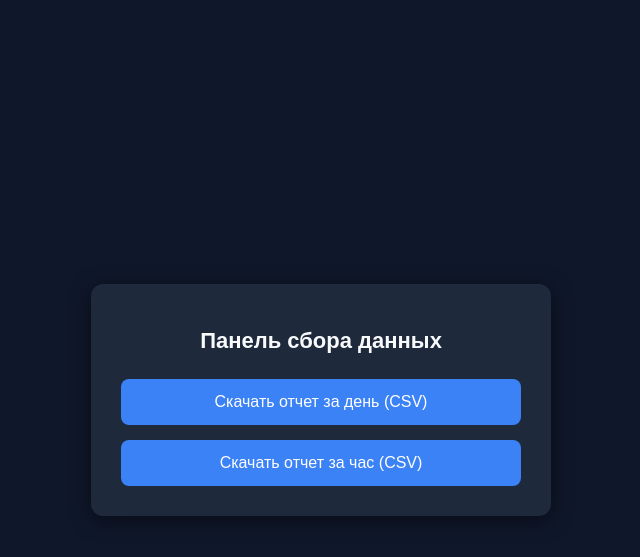
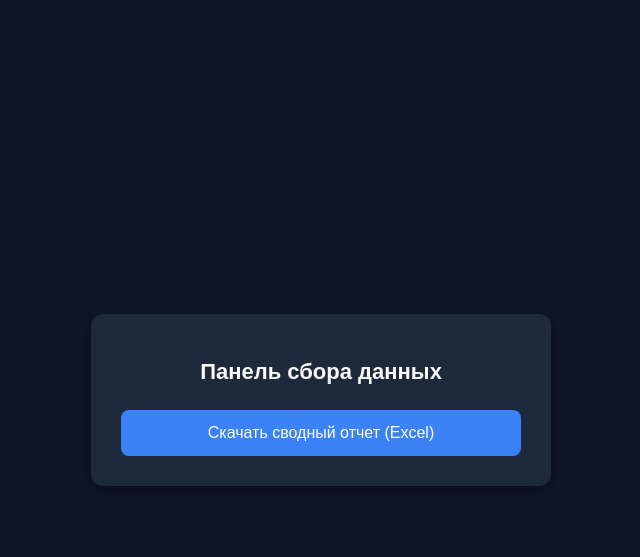
Before and after one commit to umid4219/callbot, a Flask app: page / in a window 1280 px wide. Shown: the top 557 px of the page, without its empty margins (319-959 px from the left). Run offline with Flask 3, Linux system fonts and the light colour scheme.

Commit message:
index.html

```diff
--- a/templates/index.html
+++ b/templates/index.html
@@ -27,31 +27,18 @@
             font-size: 22px;
             margin-bottom: 25px;
         }
-        .btn-group {
-            display: flex;
-            flex-direction: column;
-            gap: 15px;
-        }
-        button {
+        a.btn {
+            display: block;
             background-color: #3b82f6;
             color: white;
-            border: none;
+            text-decoration: none;
             padding: 14px;
             font-size: 16px;
             border-radius: 8px;
-            cursor: pointer;
             transition: background 0.2s;
         }
-        button:hover {
+        a.btn:hover {
             background-color: #2563eb;
-        }
-        #status {
-            margin-top: 20px;
-            padding: 10px;
-            background-color: #334155;
-            border-radius: 6px;
-            font-size: 14px;
-            display: none;
         }
     </style>
 </head>
@@ -59,48 +46,8 @@
 
     <div class="container">
         <h1>Панель сбора данных</h1>
-        <div class="btn-group">
-            <button onclick="downloadReport('day')">Скачать отчет за день (CSV)</button>
-            <button onclick="downloadReport('hour')">Скачать отчет за час (CSV)</button>
-        </div>
-        <div id="status">Генерация отчета...</div>
+        <a href="/api/download-report" class="btn">Скачать сводный отчет (Excel)</a>
     </div>
-
-    <script>
-        function downloadReport(actionType) {
-            const statusDiv = document.getElementById('status');
-            statusDiv.style.display = 'block';
-            statusDiv.innerText = actionType === 'day'
-                ? 'Запрос отчета за весь день...'
-                : 'Запрос отчета за последний час...';
-
-            fetch('/api/download-report', {
-                method: 'POST',
-                headers: {
-                    'Content-Type': 'application/json'
-                },
-                body: JSON.stringify({ action: actionType })
-            })
-            .then(response => {
-                if (!response.ok) throw new Error('Телефон еще не передал данные!');
-                return response.blob();
-            })
-            .then(blob => {
-                const url = window.URL.createObjectURL(blob);
-                const a = document.createElement('a');
-                a.href = url;
-                a.download = `Call_Report_${actionType}.csv`;
-                document.body.appendChild(a);
-                a.click();
-                a.remove();
-                statusDiv.innerText = 'Отчет успешно скачан!';
-            })
-            .catch(error => {
-                statusDiv.innerText = 'Ошибка: телефон еще не отправил данные.';
-                console.error(error);
-            });
-        }
-    </script>
 
 </body>
 </html>
```
